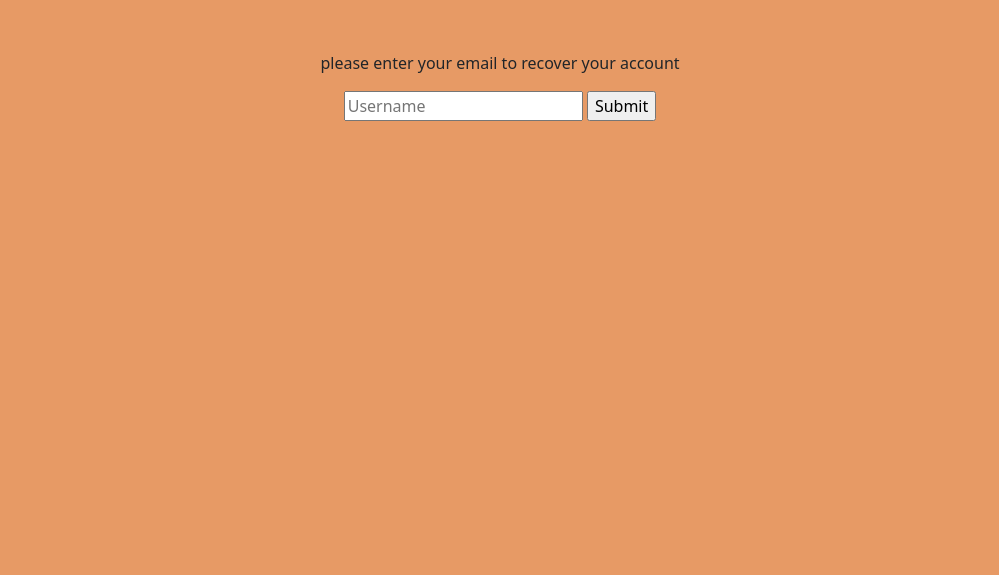
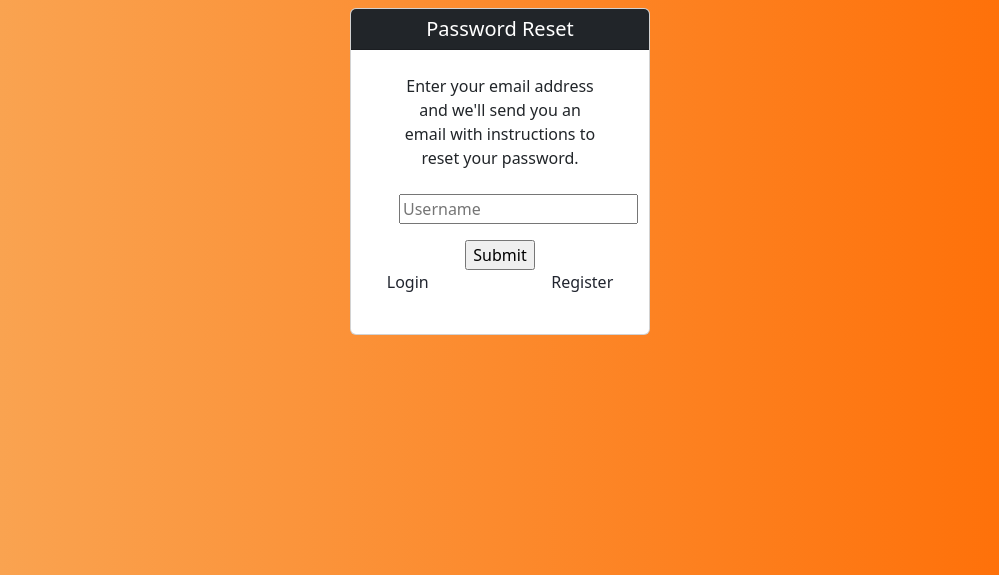
Before and after one commit to CIS-454-Studdy-Buddy/StudyBuddy, a Flask app: page /forgot in a window 1280 px wide. Shown: the part 195-770 px from the top of the page, without its empty margins (140-1139 px from the left). Run offline with Flask 3, Linux system fonts and the light colour scheme; some libraries are stand-ins or nearby versions.

Commit message:
UI on forgot page and conf

```diff
--- a/app/templates/forgot.html
+++ b/app/templates/forgot.html
@@ -14,26 +14,30 @@
 
     <link rel="stylesheet" href="{{ url_for('static', filename='style.css') }}">
 
-    <link rel="stylesheet" href="/static/style.css">
+    <link rel="stylesheet" href="/static/home.css">
+<style>
+    body {
+        background: linear-gradient(to left, rgb(255, 106, 0), rgb(249, 170, 90));
+    }
 
+    .gradient-custom {
+        background: linear-gradient(to left, rgb(255, 106, 0), rgb(249, 170, 90));
+    }
+</style>
 </head>
 
-<body class="bg">
+<body>
 
+<nav class="navbar navbar-expand-lg py-3 sticky-top bg-dark">
     <div class="container-fluid">
 
-        <!-- logo -->
-        <div class="row">
-            <div class="logo">
-                <img src="{{url_for('static', filename='logo-study-buddy.png')}}" , width="200" ,height="200">
-                <center>
-                    <div class="col-4 align-items-baseline">Forgot Password</div>
-                </center>
-            </div>
+        <a class="navbar-brand" href="#">
+            <img src="{{url_for('static', filename='logo-study-buddy.png')}}" , width="220" height="65">
+        </a>
         </div>
-        <br>
-        <br>
-        <br>
+    </div>
+</nav>
+    <!--
         <center><p>please enter your email to recover your account</p></center>
         <center><form method="POST" action="">
         {{ form.hidden_tag() }}
@@ -51,5 +55,37 @@
 
     </form></center>
     </div>
+-->
+<br>
+<br>
+<br>
+<br>
+
+    <center><div class="card text-center" style="width: 300px;">
+        <div class="card-header h5 text-white bg-dark">Password Reset</div>
+        <div class="card-body px-5">
+            <p class="card-text py-2">
+                Enter your email address and we'll send you an email with instructions to reset your password.
+            </p>
+            <form method="POST" action="">
+                {{ form.hidden_tag() }}
+                {{ form.username }}
+            </div>
+            <label style="margin: 4;"> {{ form.submit }}</label>
+            <div class="d-flex justify-content-between">
+                <a style="padding-left: 12%;" href="{{url_for('auth.login')}}">Login</a>
+                <a style="padding-right: 12%;" href="{{url_for('auth.signup')}}">Register</a>
+            </div>
+            <u1>
+                {% for error in form.username.errors %}
+                <li>{{ error }}</li>
+                {% endfor %}
+            </u1>
+            <br>
+            <p>{{msg}}</p>
+            </form>
+        </div>
+    </div></center>
+
 </body>
 </html>
--- a/app/templates/login.html
+++ b/app/templates/login.html
@@ -25,7 +25,6 @@
                     <img src="{{url_for('static', filename='logo-study-buddy.png')}}" , width="230" height="65">
                 </a>
                 <div class="collapse navbar-collapse" id="navbarNav">
-                <h2 style="color: rgb(247, 105, 0);">Log In</h2>
                 </div>
             </div>
         </nav>
```
Also changed, not shown: app/templates/forgotconfirmation.html (+34 -3 lines).
